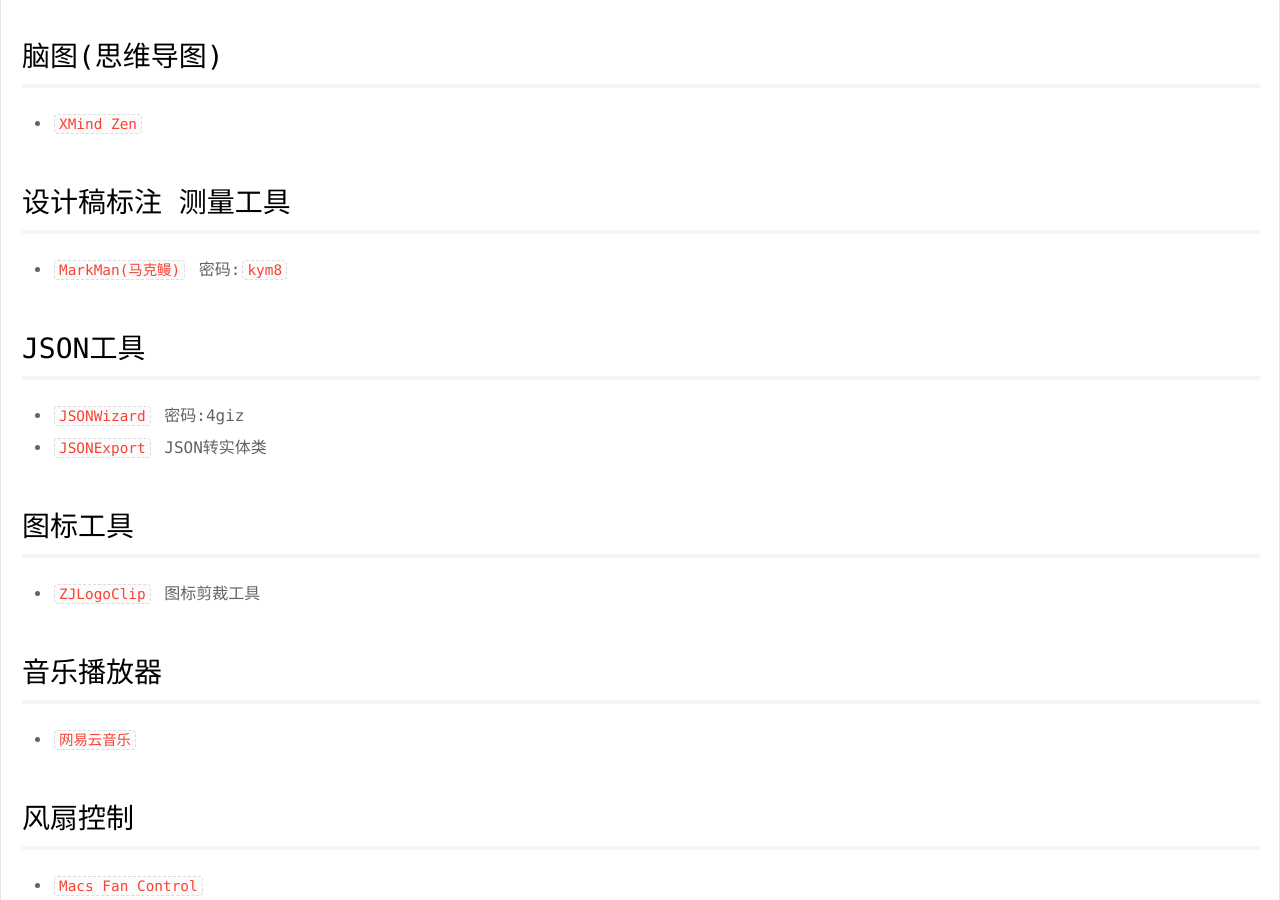
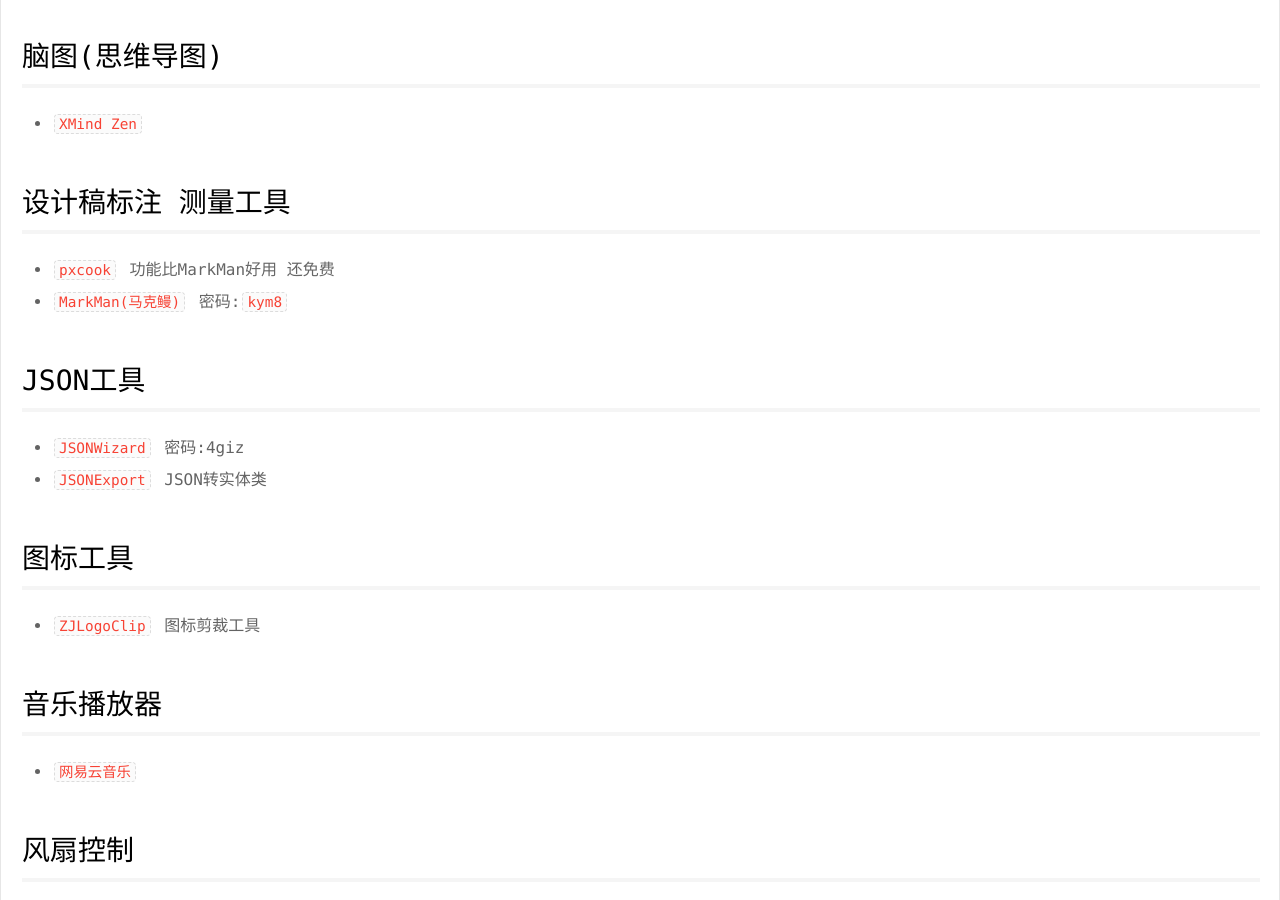
Before and after one commit to psvmc/myblog_jekyll, a Jekyll site: the page built from _posts/2018-01-18-osx-soft.md, in a window 1280 px wide and 900 px high, scrolled down 3291 px. Built offline with Jekyll 4.4.1, drawn with Linux system fonts in a browser that asks for light colours; comment, search, counter and statistics services are not loaded.

Commit message:
文章更新

```diff
--- a/_posts/2018-01-18-osx-soft.md
+++ b/_posts/2018-01-18-osx-soft.md
@@ -80,7 +80,12 @@
 
 ## 设计稿标注 测量工具
 
++ [`pxcook`](http://www.fancynode.com.cn/pxcook) 功能比MarkMan好用 还免费
+
+
 + [`MarkMan(马克鳗)`](https://pan.baidu.com/s/1dE9pKBZ)  密码:`kym8`
+
+
 
 ## JSON工具
 
```
